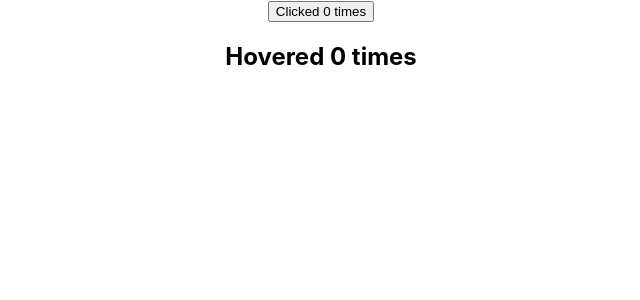
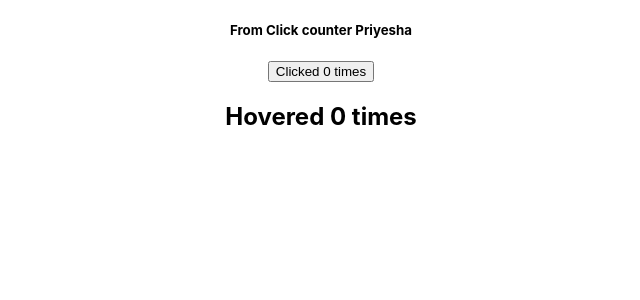
Before and after one commit to Priyesha/Advanced-React-Concepts, a React (Create React App) app: page / in a window 1280 px wide. Shown: the top 300 px of the page, without its empty margins (319-959 px from the left). Built offline with nearby package versions, Linux system fonts and the light colour scheme.

Commit message:
passing all props from component and passing parameters to higher order comp

```diff
--- a/src/App.js
+++ b/src/App.js
@@ -32,7 +32,7 @@ function App() {
       <CheckName name="Priyesha"/>
       <CheckName name="Priyesh"/>
       </ErrorBoundary> */}
-      <ClickCounter/>
+      <ClickCounter name="Priyesha"/>
       <HoverComponent/>
     </div>
   );
--- a/src/components/clickCounter.js
+++ b/src/components/clickCounter.js
@@ -7,6 +7,7 @@ class ClickCounter extends Component {
         const { count, incrementCount } = this.props;
         return (
             <div>
+                <h5>From Click counter {this.props.name}</h5>
                <button onClick={incrementCount}>Clicked {count} times</button>
             </div>
         )
@@ -14,4 +15,4 @@ class ClickCounter extends Component {
 
 }
 
-export default withCounter(ClickCounter);
+export default withCounter(ClickCounter, 2);
--- a/src/components/hocComponent.js
+++ b/src/components/hocComponent.js
@@ -1,6 +1,6 @@
 import React from 'react';
 
-const withCounter = (WrappedComponent) => {
+const withCounter = (WrappedComponent, incrementByNumber) => {
     class NewComponent extends React.Component {
 
        constructor() {
@@ -12,14 +12,14 @@ const withCounter = (WrappedComponent) => {
 
        incrementCount = () => {
            this.setState(previousState => {
-               return { count: previousState.count + 1 }
+               return { count: previousState.count + incrementByNumber }
            }
         )
        }
        render() {
            return (
                <div>
-                   <WrappedComponent count={this.state.count} incrementCount={this.incrementCount}/>
+                   <WrappedComponent count={this.state.count} incrementCount={this.incrementCount} {... this.props}/>
                </div>
            )
        }
--- a/src/components/hoverCounter.js
+++ b/src/components/hoverCounter.js
@@ -10,4 +10,4 @@ function HoverComponent({count, incrementCount}) {
     )
 }
 
-export default  withCounter(HoverComponent);
+export default  withCounter(HoverComponent, 5);
```
